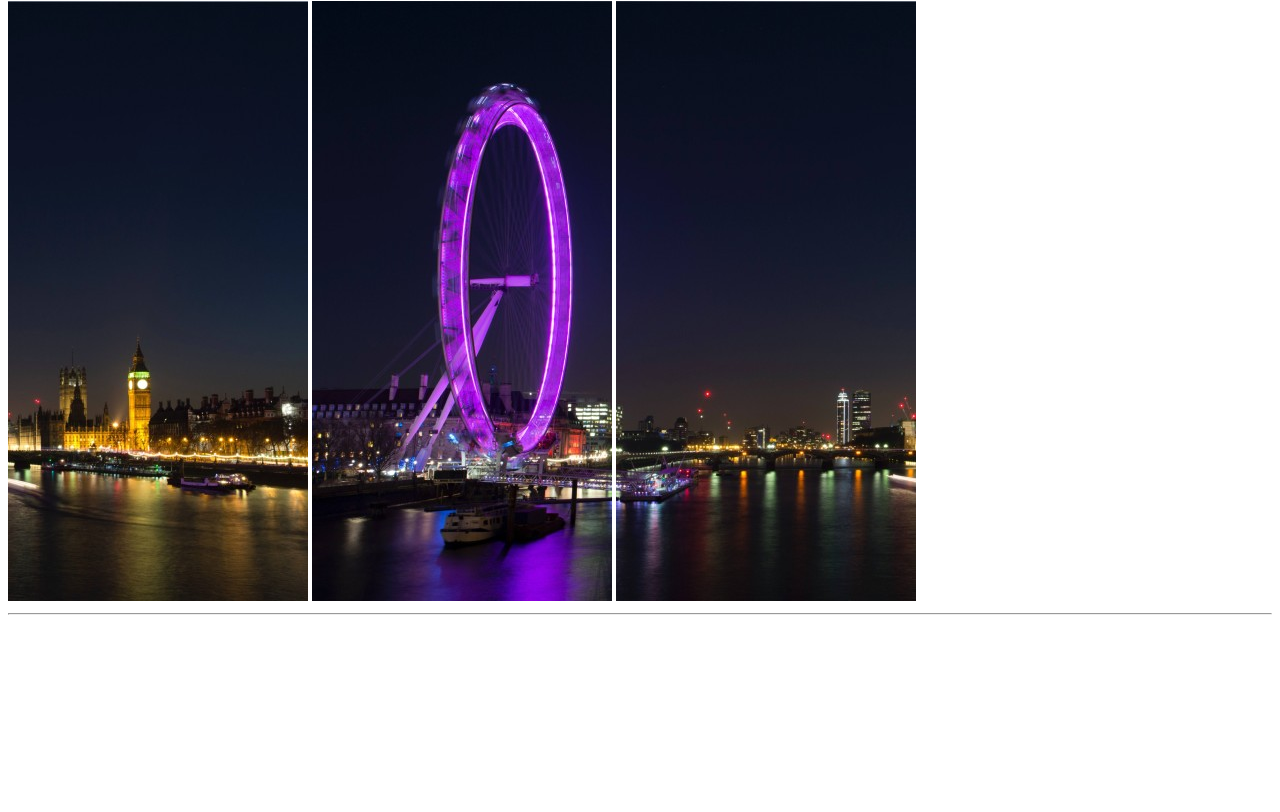
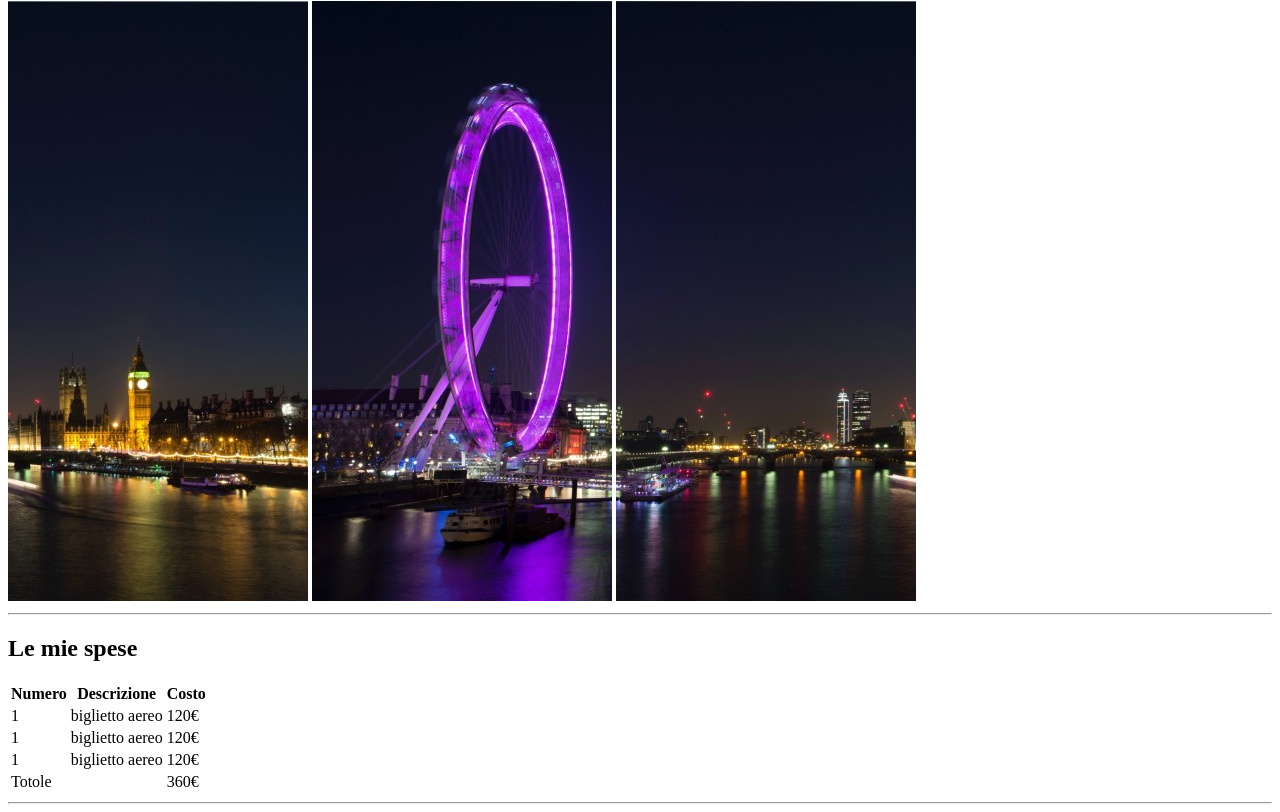
Before and after one commit to torone89/html-london-trip, a plain HTML site: page index.html in a window 1280 px wide. Shown: the part 79-891 px from the top of the page. Before the commit the page ends 800 px from the top, so only its background shows below. Drawn offline with Linux system fonts and the light colour scheme.

Commit message:
Adding Section Table "Le mie Spese"

```diff
--- a/index.html
+++ b/index.html
@@ -6,7 +6,7 @@
     <meta charset="UTF-8">
     <meta http-equiv="X-UA-Compatible" content="IE=edge">
     <meta name="viewport" content="width=device-width, initial-scale=1.0">
-    <meta name="author" class="Franncesco tovani">
+    <meta name="author" content="Franncesco tovani">
     <meta name="description" content="Londont Trip tips">
     <!-- icona non funzionante -->
     <link rel="icon" href="img/london.png" type="image/png">
@@ -24,6 +24,46 @@
     </header>
 
     <main>
+        <section id="lemiespese">
+            <h2>Le mie spese</h2>
+            <table>
+                <thead>
+                    <tr>
+                        <th>Numero</th>
+                        <th>Descrizione</th>
+                        <th>Costo</th>
+                    </tr>
+                </thead>
+                <tbody>
+                    <tr>
+                        <td>1</td>
+                        <td>biglietto aereo</td>
+                        <td>120&euro;</td>
+                    </tr>
+                    <tr>
+                        <td>1</td>
+                        <td>biglietto aereo</td>
+                        <td>120&euro;</td>
+                    </tr>
+                    <tr>
+                        <td>1</td>
+                        <td>biglietto aereo</td>
+                        <td>120&euro;</td>
+                    </tr>
+                <tfoot>
+                    <tr>
+                        <td>Totole</td>
+                        <td></td>
+                        <td>360&euro;</td>
+
+                    </tr>
+                </tfoot>
+            </table>
+
+            </tbody>
+            <hr />
+
+        </section>
 
     </main>
 
```
